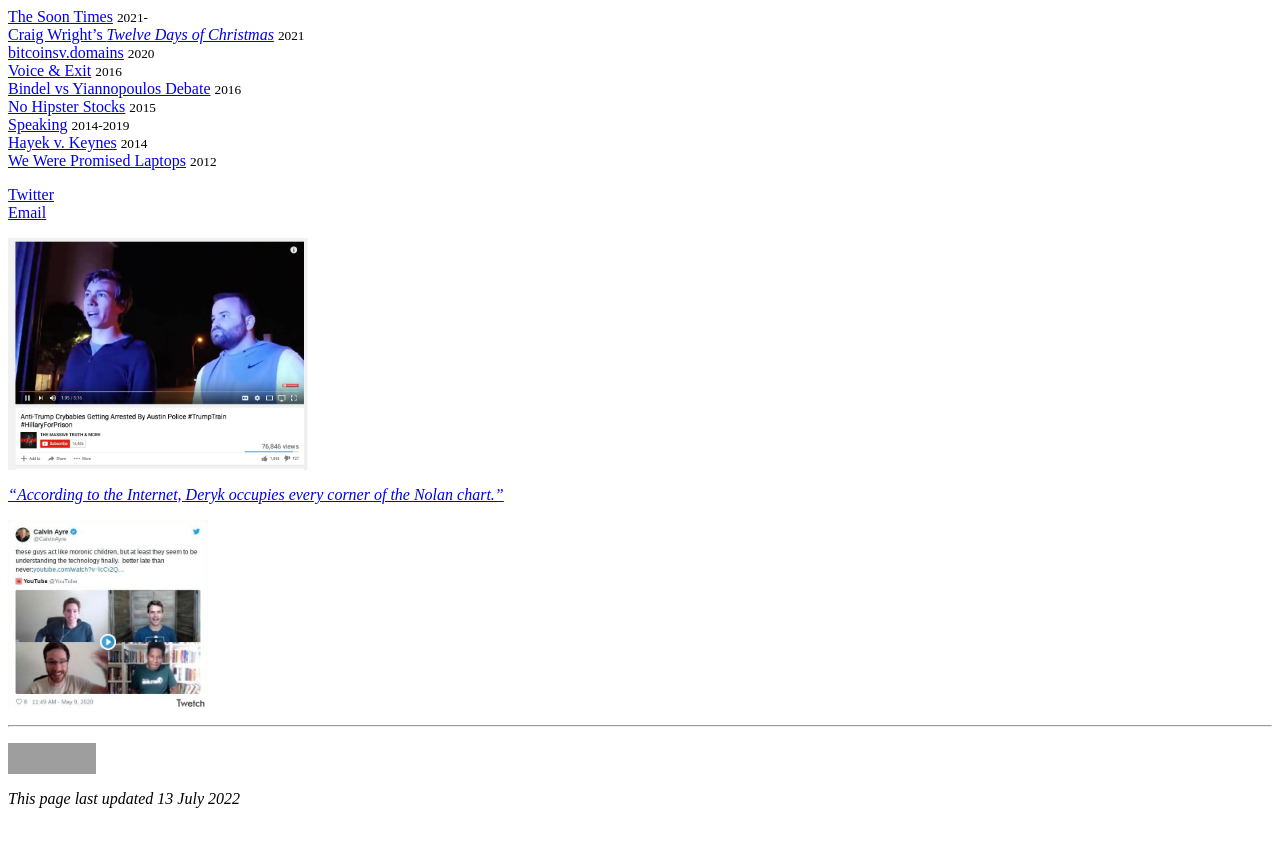
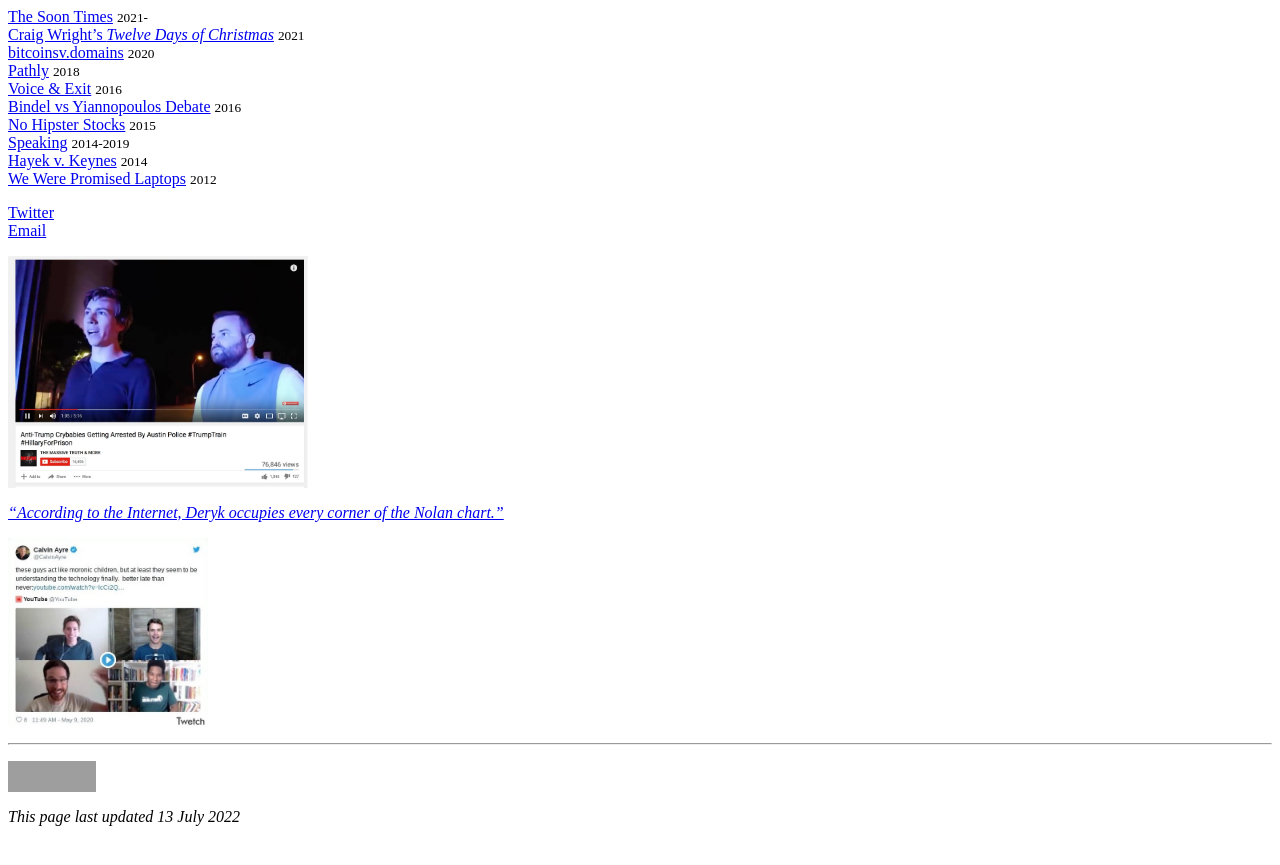
Before and after one commit to dmkgll/dmkgll, a Jekyll site: the page built from index.md, in a window 1280 px wide. Shown: the top 865 px of the page. Built offline with Jekyll 4.4.1, drawn with Linux system fonts in a browser that asks for light colours; grey boxes are pictures that could not be loaded.

Commit message:
Update index.md

```diff
--- a/index.md
+++ b/index.md
@@ -10,6 +10,7 @@
 - [The Soon Times](thesoontimes.com) <small>2021-</small>
 - [Craig Wright's *Twelve Days of Christmas*](/csw12) <small>2021</small>
 - [bitcoinsv.domains](/bsvdomains) <small>2020</small>
+- [Pathly](/pathly) <small>2018</small>
 - [Voice & Exit](/v&e) <small>2016</small>
 - [Bindel vs Yiannopoulos Debate](/bvyd) <small>2016</small>
 - [No Hipster Stocks](/nohipster) <small>2015</small>
```
